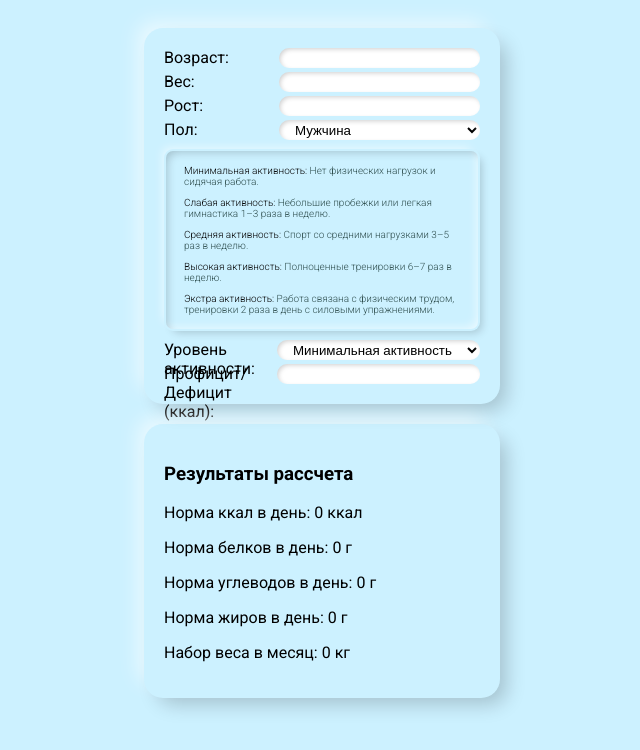
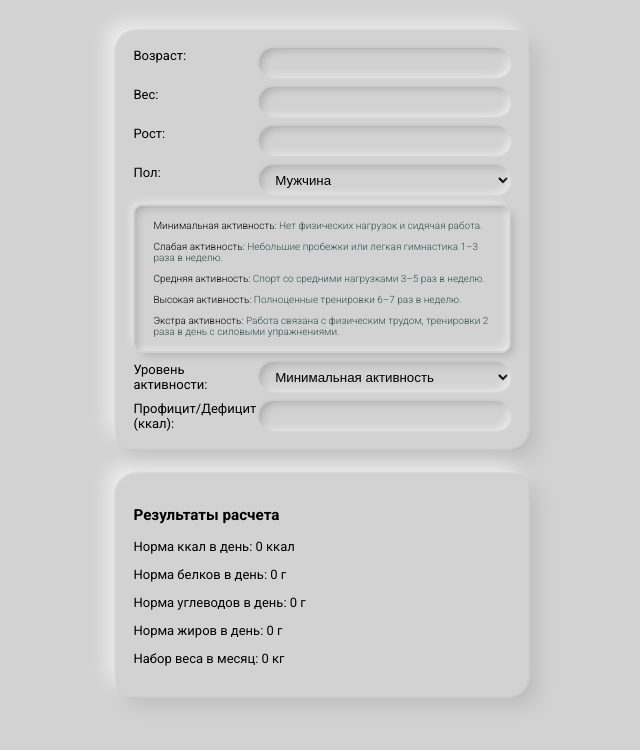
Before and after one commit to Glovindan/nutrition-calculator-ghpages, a plain HTML site: page index.html in a window 1280 px wide. Shown: the whole page, without its empty margins (318-958 px from the left). Drawn offline with Linux system fonts and the light colour scheme.

Commit message:
pizdatiy stil

```diff
--- a/index.html
+++ b/index.html
@@ -45,7 +45,7 @@
         </div>
 
         <div class="card-wrapper">
-            <h3>Результаты рассчета</h3>
+            <h3>Результаты расчета</h3>
             <p>Норма ккал в день: <span id="result-calories"> 0 </span> ккал </p>
             <p>Норма белков в день: <span id="result-proteins"> 0 </span> г</p>
             <p>Норма углеводов в день: <span id="result-carbohydrates"> 0 </span> г</p>
--- a/styles.css
+++ b/styles.css
@@ -1,9 +1,13 @@
 @import url('https://fonts.googleapis.com/css2?family=Roboto:ital,wght@0,100;0,300;0,400;0,500;0,700;0,900;1,100;1,300;1,400;1,500;1,700;1,900&display=swap');
-
+* {
+    box-sizing: border-box;
+}
 body {
     font-family: 'Roboto', sans-serif;
     font-weight: 400;
-    background: #CCF1FF;
+    font-size: small;
+    /* background: #F8C8DC; */
+    background: #d2d2d2;
 }
 
 .main-wrapper {
@@ -16,10 +20,13 @@ body {
     padding: 20px;
     border-radius: 19px;
     background: transparent;
-    box-shadow: 10px 10px 20px -4px rgba(0, 0, 0, 0.2),
-                -10px -10px 20px -4px rgba(255, 255, 255, 0.6);
+    box-shadow:
+    -10px -10px 20px -4px rgba(255, 255, 255, 0.6),
+    10px 10px 20px -4px rgba(0, 0, 0, 0.1),
+    5px 5px 3px -4px rgba(255, 255, 255, 0.6) inset,
+    -5px -5px 3px -4px rgba(0, 0, 0, 0.1) inset;
     margin-bottom: 20px;
-    width: 25%;
+    width: 33%;
 }
 
 .hint {
@@ -45,10 +52,10 @@ body {
 
 .input-grid {
     display: grid;
-    grid-template-columns: 3fr 1fr;
-    grid-auto-rows: 20px;
+    grid-template-columns: 1fr 2fr;
+    grid-auto-rows: 30px;
     grid-column-gap: 0px;
-    grid-row-gap: 4px;
+    grid-row-gap: 9px;
 }
 
 .input-neo {
@@ -56,12 +63,17 @@ body {
     outline: none;
     padding: 0 12px;
     border-radius: 18px;
-    background: #ffffff;
-    box-shadow: 2px 2px 5px -1px rgba(0, 0, 0, 0.2) inset,
-                -2px -2px 5px -1px rgba(255, 255, 255, 0.6) inset;
+    background: transparent;
+    /* border: 1px solid transparent; */
+    box-shadow: -2px -2px 5px -4px rgba(0, 0, 0, 0.2),
+    2px 2px 5px -4px rgba(255, 255, 255, 0.6),
+    5px 5px 10px -4px rgba(0, 0, 0, 0.2) inset,
+    -5px -5px 10px -4px rgba(255, 255, 255, 0.6) inset;
 }
 
-option {
-    border: none;
-    outline: none;
+@media screen and (max-width: 1200px) {
+
+    .card-wrapper {
+        width: 80%;
+    }
 }
```
